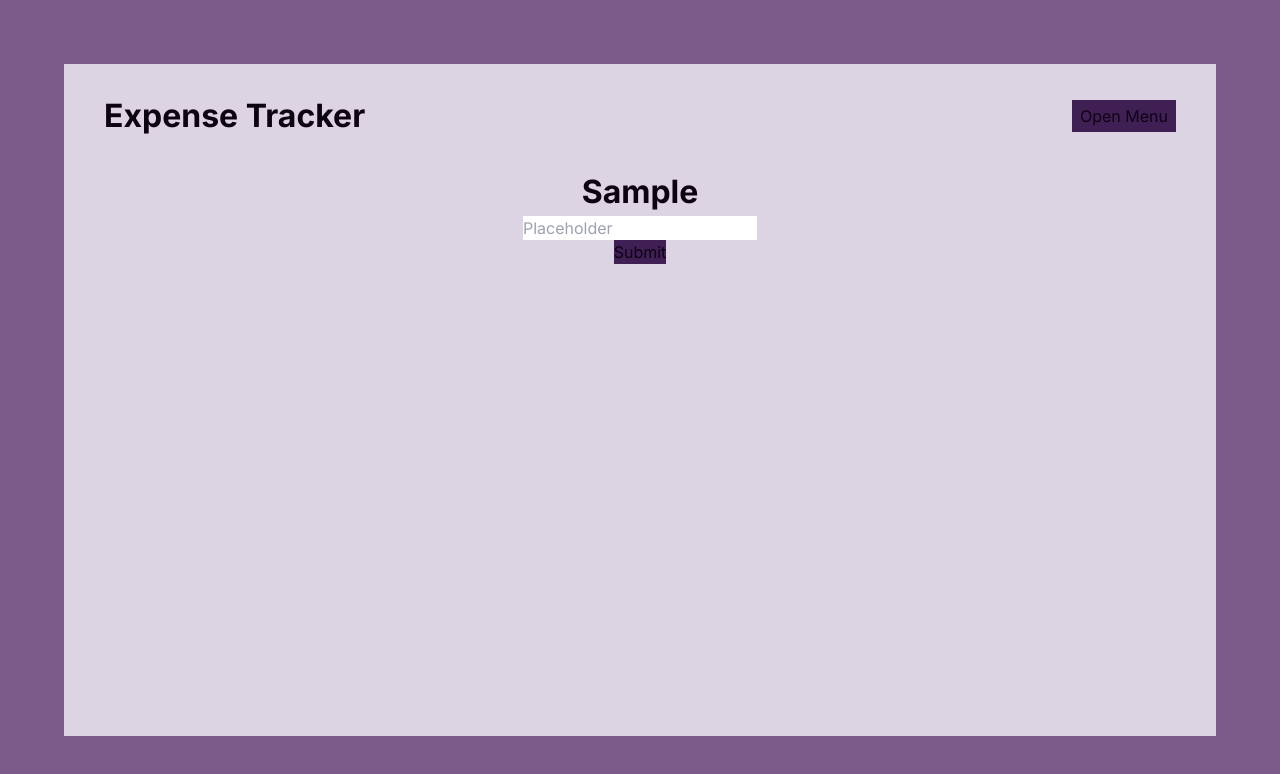
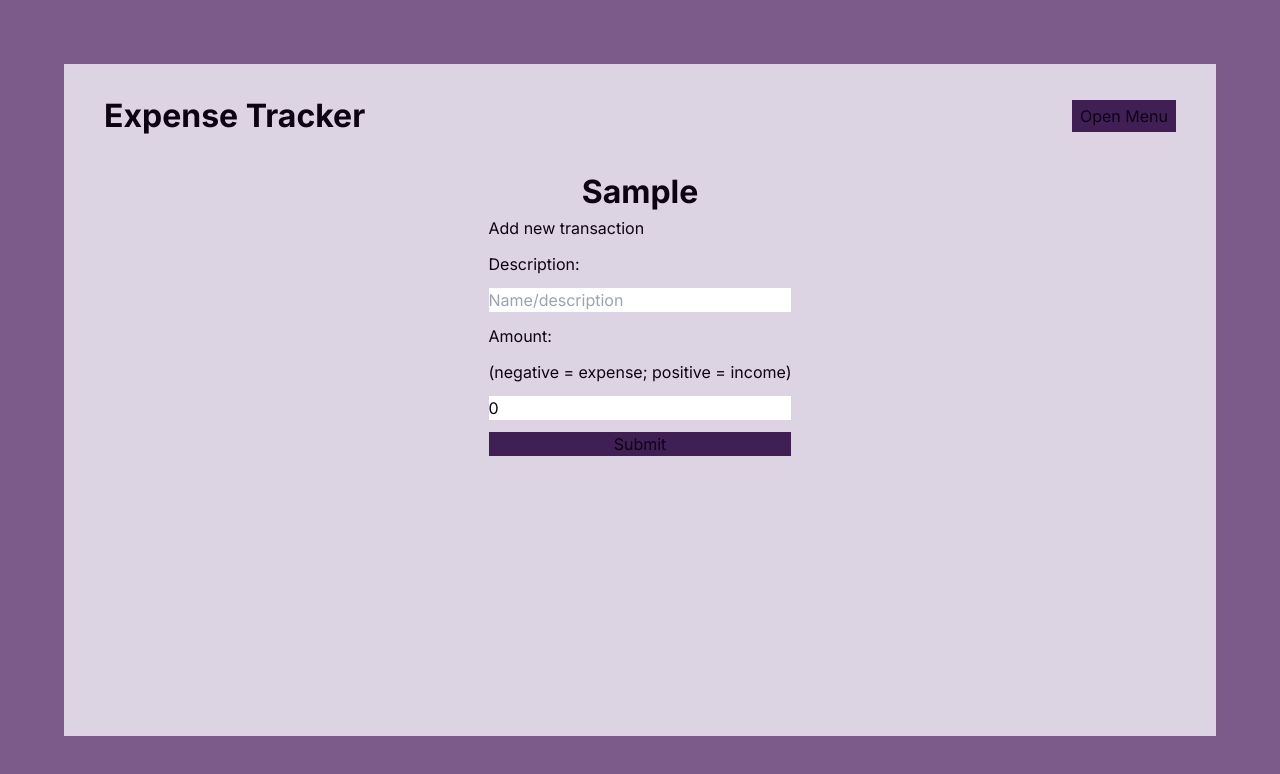
Before and after one commit to kyupin64/expense-tracker, a Next.js app: page / in a window 1280 px wide. Both pictures are taken after typing "Sample" into the empty fields and a click on the button "Submit". Shown: the top 774 px of the page. Built offline with nearby package versions, Linux system fonts and the light colour scheme.

Commit message:
Add form for transactions

```diff
--- a/src/components/ExpenseTracker.js
+++ b/src/components/ExpenseTracker.js
@@ -1,31 +1,15 @@
 import { useCurrentList } from "@/contexts/CurrentListContext";
-import { useLists, useListsDispatch } from "@/contexts/ListsContext"
-import { useState } from "react";
+import { useLists } from "@/contexts/ListsContext"
+import TransactionForm from "./TransactionForm";
 
 export default function ExpenseTracker() {
-    const [text, setText] = useState("");
-    const dispatch = useListsDispatch();
     const lists = useLists();
     const currentList = useCurrentList();
-
-    const handleClick = () => {
-        if (text !== "") {
-            const newId = Date.now();
-            dispatch({
-                type: "addTransaction",
-                id: newId,
-                text: text,
-                currentList: currentList,
-            });
-            setText("");
-        };
-    };
 
     return (
         <>
             <h1>{lists[currentList].name}</h1>
-            <input placeholder="Placeholder" value={text} onChange={e => setText(e.target.value)}></input>
-            <button onClick={handleClick}>Submit</button>
+            <TransactionForm />
         </>
     );
 };
--- a/src/components/TransactionForm.js
+++ b/src/components/TransactionForm.js
@@ -0,0 +1,37 @@
+import { useCurrentList } from "@/contexts/CurrentListContext";
+import { useListsDispatch } from "@/contexts/ListsContext"
+import { useState } from "react";
+
+export default function TransactionForm() {
+    const [text, setText] = useState("");
+    const [amount, setAmount] = useState(0);
+    const dispatch = useListsDispatch();
+    const currentList = useCurrentList();
+
+    const handleClick = () => {
+        if (text !== "") {
+            const newId = Date.now();
+            dispatch({
+                type: "addTransaction",
+                id: newId,
+                text: text,
+                amount: amount,
+                currentList: currentList,
+            });
+            setText("");
+            setAmount(0);
+        };
+    };
+
+    return (
+        <div className="flex flex-col gap-3">
+            <h2>Add new transaction</h2>
+            <label>Description:</label>
+            <input placeholder="Name/description" value={text} onChange={e => setText(e.target.value)}></input>
+            <label>Amount:</label>
+            <p>(negative = expense; positive = income)</p>
+            <input type="number" placeholder="Amount" value={amount} onChange={e => setAmount(e.target.value)}></input>
+            <button onClick={handleClick}>Submit</button>
+        </div>
+    );
+};
--- a/src/contexts/ListsContext.js
+++ b/src/contexts/ListsContext.js
@@ -43,6 +43,7 @@ function listsReducer(lists, action) {
             updatedLists[currentList].transactions[newId] = {
                 id: newId,
                 text: action.text,
+                amount: action.amount,
             };
 
             return updatedLists;
```
